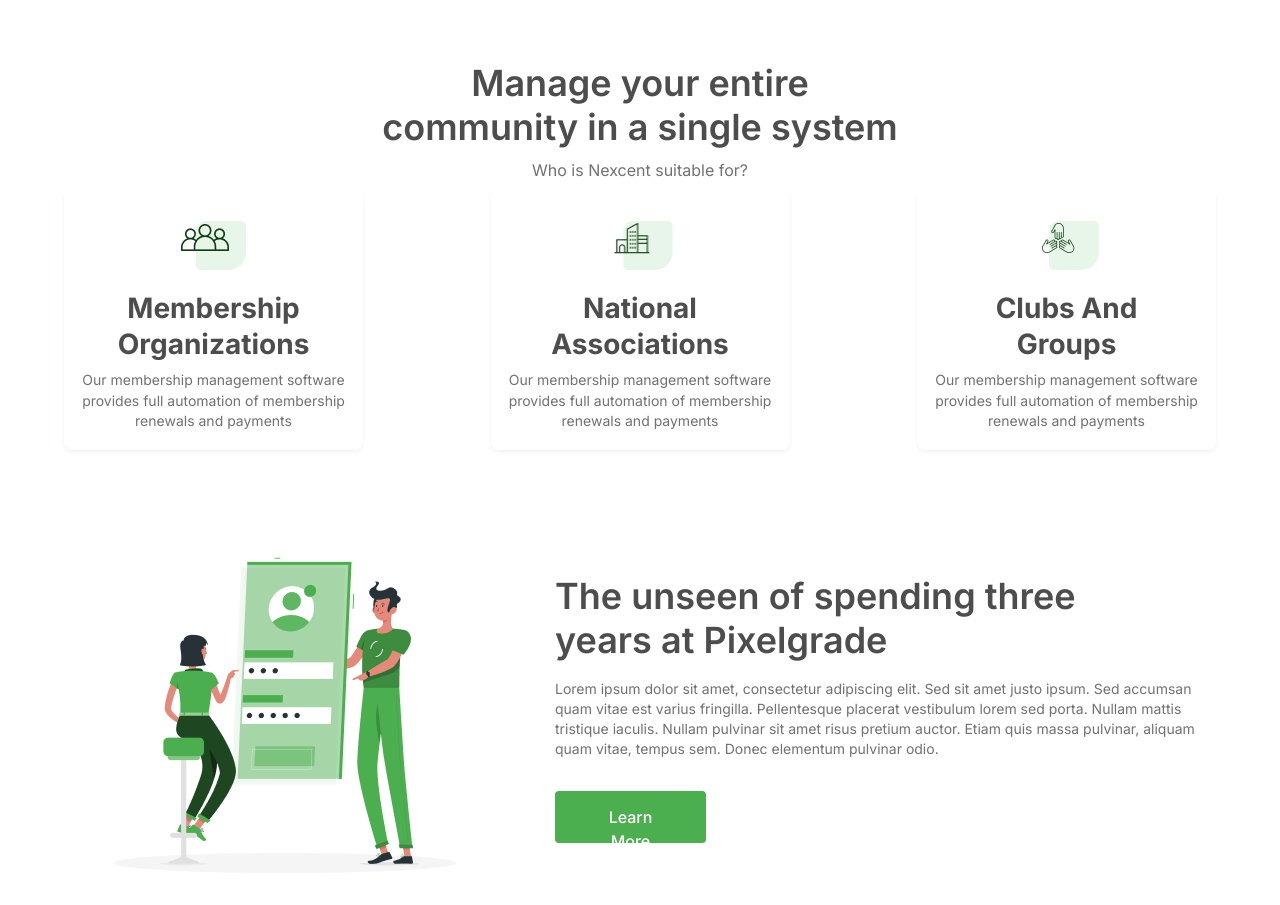
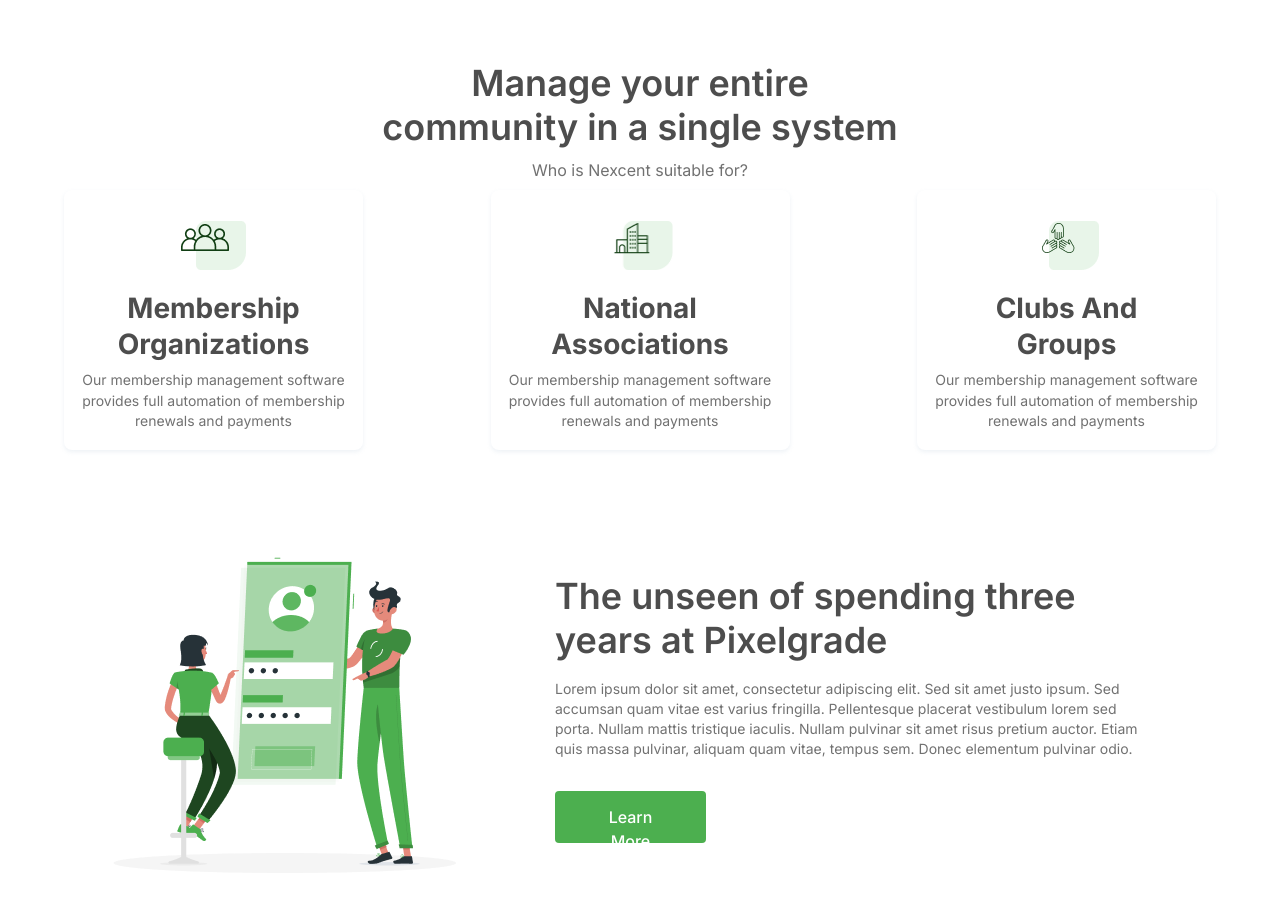
Before and after one commit to Arpanbarua/Nexcent-Navbar, a plain HTML site: page index.html in a window 1280 px wide. Shown: the part 989-1894 px from the top of the page. Drawn offline with Linux system fonts and the light colour scheme.

Commit message:
Update style.css

```diff
--- a/assets/css/style.css
+++ b/assets/css/style.css
@@ -453,6 +453,7 @@ a
     line-height: 143%;
     color: var(--neutral-grey);
     position: relative;
+    width: 601px;
     /* margin-bottom: 32px; */
 }
 
```
